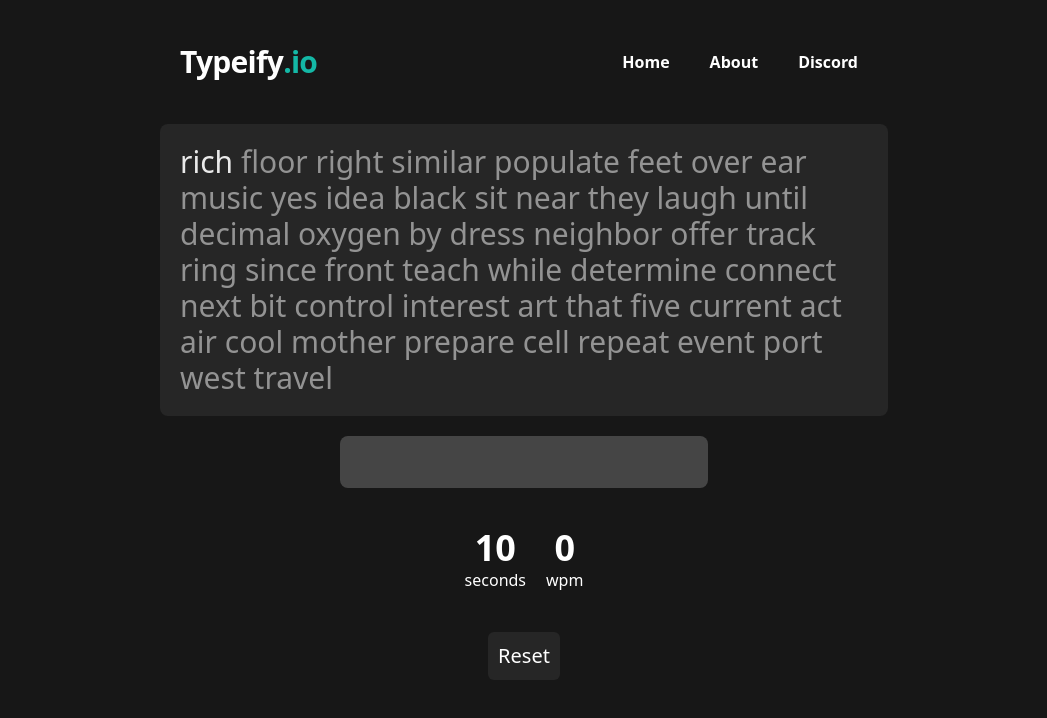
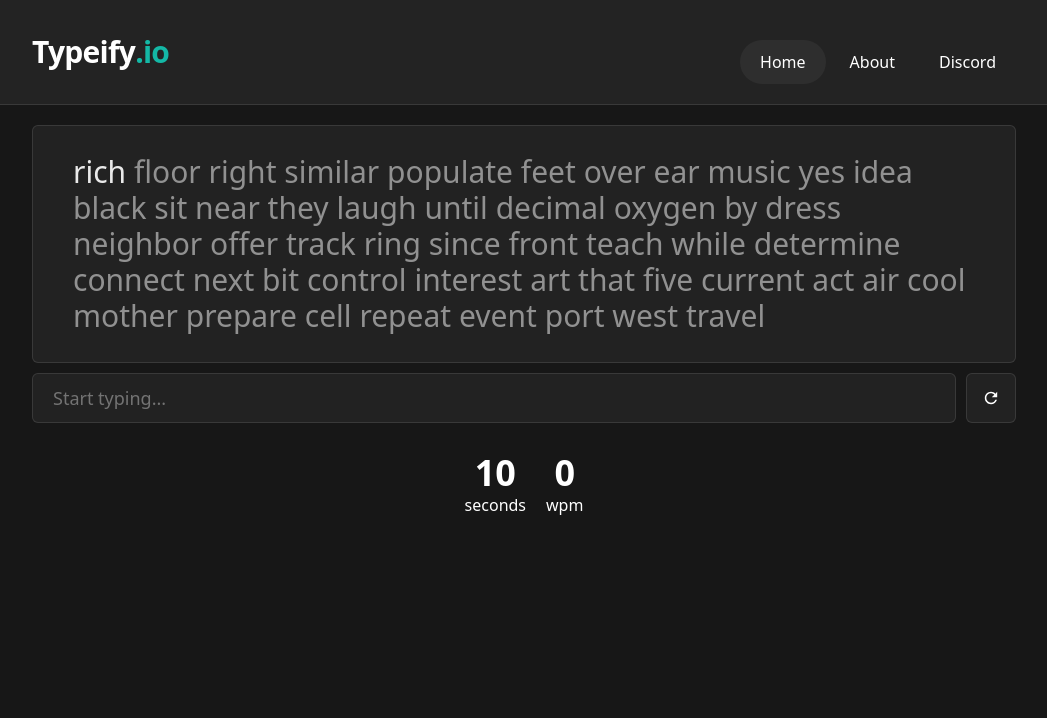
Before and after one commit to bmaczynski/Typeify, a React (Create React App) app: page / in a window 1280 px wide. Shown: the top 718 px of the page, without its empty margins (116-1163 px from the left). Built offline with nearby package versions, Linux system fonts and the light colour scheme.

Commit message:
refactoring

```diff
--- a/package.json
+++ b/package.json
@@ -9,6 +9,7 @@
     "axios": "^1.6.2",
     "react": "^18.2.0",
     "react-dom": "^18.2.0",
+    "react-icons": "^5.0.1",
     "react-router-dom": "^6.20.1",
     "react-scripts": "5.0.1",
     "web-vitals": "^2.1.4"
--- a/src/App.js
+++ b/src/App.js
@@ -7,8 +7,7 @@ import About from "./components/About";
 
 function App() {
   return (
-    <div className="w-full flex flex-col items-center h-screen overflow-hidden md:min-h-screen bg-neutral-900">
-      <div className="flex flex-col w-full p-10 md:p-5 md:max-w-screen-md">
+    <main>
       <Router>
         <Nav />
         <Routes>
@@ -16,8 +15,7 @@ function App() {
           <Route path="/about" element={<About />} />
         </Routes>
       </Router>
-      </div>
-    </div>
+    </main>
   );
 }
 
--- a/src/components/About.js
+++ b/src/components/About.js
@@ -1,16 +1,12 @@
-import React from "react";
-
 function About() {
   return (
-    <div className="flex bg-neutral-900 min-h-screen w-full justify-center items-center text-white">
-      <div className="bg-neutral-800 max-w-3xl mt-[-272px] rounded-md p-5 text-2xl tracking-wide font-medium">
-        Lorem ipsum dolor sit amet consectetur adipisicing elit. Quos,
-        dignissimos quasi, mollitia ex enim eveniet quam debitis rerum iusto
-        quidem pariatur amet voluptatem! Quam labore minus repudiandae maiores
-        harum dolor. Facilis dolor alias sed nesciunt totam eveniet officiis
-        autem nostrum quia, explicabo ratione illum numquam sit maiores tempora
-        facere, quasi quis ullam tenetur omnis ex quos sint veritatis earum.
-        Expedita!
+    <div className="text-white">
+      <div className="container">
+        <div className="bg-white/5 border border-white/10 rounded-md px-10 py-7 text-2xl tracking-wide font-medium">
+          Lorem ipsum dolor sit amet consectetur adipisicing elit. Quos, dignissimos quasi, mollitia ex enim eveniet quam debitis rerum iusto quidem pariatur amet voluptatem! Quam labore minus
+          repudiandae maiores harum dolor. Facilis dolor alias sed nesciunt totam eveniet officiis autem nostrum quia, explicabo ratione illum numquam sit maiores tempora facere, quasi quis ullam
+          tenetur omnis ex quos sint veritatis earum. Expedita!
+        </div>
       </div>
     </div>
   );
--- a/src/components/App.css
+++ b/src/components/App.css
@@ -1,3 +1,11 @@
 @tailwind base;
 @tailwind components;
 @tailwind utilities;
+
+body {
+  @apply bg-neutral-900;
+}
+
+.container {
+  @apply max-w-screen-lg mx-auto px-5;
+}
--- a/src/components/Main.js
+++ b/src/components/Main.js
@@ -1,6 +1,7 @@
 import React, { useState, useEffect } from "react";
 import { generateRandomWords } from "./WordList";
 import Timer from "./Timer";
+import { IoMdRefresh } from "react-icons/io";
 
 const Main = () => {
   const [currentWordIndex, setCurrentWordIndex] = useState(0);
@@ -10,13 +11,14 @@ const Main = () => {
   const [isStarted, setIsStarted] = useState(false);
   const [wordCount, setWordCount] = useState(0);
   const [isTimeUp, setIsTimeUp] = useState(false);
+  const [seconds, setSeconds] = useState(10);
 
-  // Use function from WordList that scrambles words stored within an array.
-  useEffect(() => {
   const fetchWords = async () => {
     const randomWords = await generateRandomWords(50);
     setWords(randomWords);
   };
+
+  useEffect(() => {
     fetchWords();
   }, []);
 
@@ -54,16 +56,7 @@ const Main = () => {
     const isCurrentWord = index === currentWordIndex;
     const isWordCorrect = wordCorrectness[index];
     return (
-      <span
-        key={index}
-        className={`text-xl md:text-3xl font-medium ${
-          isWordCorrect === false
-            ? "text-red-500"
-            : isWordCorrect
-            ? "text-black"
-            : "text-white text-opacity-50"
-        }`}
-      >
+      <span key={index} className={`text-xl md:text-3xl font-medium ${isWordCorrect === false ? "text-red-500" : isWordCorrect ? "text-black" : "text-white text-opacity-50"}`}>
         {word.split("").map((letter, letterIndex) => {
           let letterClass = "";
           if (isCurrentWord) {
@@ -92,22 +85,40 @@ const Main = () => {
     );
   };
   const wordRefs = words.map(() => React.createRef());
+
   return (
-    <div className="flex flex-col items-center gap-2.5 md:gap-5">
-      <div className="flex flex-wrap p-5 overflow-hidden mt-5 bg-neutral-800 rounded-lg select-none">
-        {words.map((word, index) => renderWord(word, index))}
-      </div>
+    <div className="flex flex-col items-center gap-2.5 container">
+      <div className="flex flex-wrap px-10 py-7 overflow-hidden bg-white/5 border border-white/10 rounded-md select-none">{words.map((word, index) => renderWord(word, index))}</div>
 
       {/* User input to type out current word. */}
+      <div className="flex gap-2.5 w-full">
         <input
           type="text"
           value={userInput}
           onChange={handleInputChange}
           onKeyDown={handleKeyDown}
           disabled={isTimeUp}
-        className="p-2.5 rounded-lg bg-white bg-opacity-20 text-white font-medium text-xl md:text-2xl tracking-wide outline-none"
+          className="px-5 py-2.5 bg-white/5 border-white/10 rounded-md border focus:border-teal-500 text-lg text-white !outline-none placeholder-neutral-500 w-full"
+          placeholder="Start typing..."
         />
-      <Timer onTimeUp={onTimeUp} wordCount={wordCount} isStarted={isStarted} />
+
+        <button
+          onClick={() => {
+            setCurrentWordIndex(0);
+            setUserInput("");
+            setWordCorrectness({});
+            setIsStarted(false);
+            setWordCount(0);
+            setIsTimeUp(false);
+            setSeconds(10);
+            fetchWords();
+          }}
+          className="h-[50px] aspect-square flex items-center justify-center bg-white/5 border border-white/10 rounded-md text-lg text-white font-semibold transition hover:bg-white/10 shrink-0"
+        >
+          <IoMdRefresh />
+        </button>
+      </div>
+      <Timer seconds={seconds} setSeconds={setSeconds} onTimeUp={onTimeUp} wordCount={wordCount} isStarted={isStarted} />
     </div>
   );
 };
--- a/src/components/Nav.js
+++ b/src/components/Nav.js
@@ -1,38 +1,33 @@
 import React from "react";
-import { Link } from "react-router-dom";
+import { Link, useLocation } from "react-router-dom";
 
 const Nav = () => {
+  const navLinks = [
+    { path: "/", text: "Home" },
+    { path: "/about", text: "About" },
+    { path: "https://discord.gg/U3eCyK6SGF", text: "Discord" },
+  ];
+
+  const location = useLocation();
+
   return (
     <>
-      <div className="flex flex-col md:flex-row w-full items-center bg-neutral-900 text-white p-5">
-        <h1 className="flex justify-center md:justify-normal w-full text-3xl font-bold tracking-tight ">
-          Typeify <span className="text-teal-500">.io</span>
-        </h1>
-        <div className="gap-5 font-semibold w-full flex justify-center md:justify-end">
-          <Link
-            className="p-2.5 hover:bg-neutral-800 rounded-md transition-all"
-            to="/"
-          >
-            Home
-          </Link>
-
-          <Link
-            className="p-2.5 hover:bg-neutral-800 rounded-md transition-all"
-            to="/about"
-          >
-            About
-          </Link>
-          <a
-            className="hover:bg-neutral-800 rounded-md p-2.5 transition-all"
-            href="https://discord.gg/U3eCyK6SGF"
-            target="_blank"
-            rel="noreferrer"
-          >
-            Discord
-          </a>
+      <div className="text-white bg-white/5 border-b border-white/10 p-5 mb-5">
+        <div className="flex flex-col lg:flex-row justify-between items-center container">
+          <h1 className="flex text-3xl font-bold tracking-tight">
+            Typeify <span className="text-teal-500">.io</span>
+          </h1>
+          <div className="gap-1 font-semibold flex mt-5">
+            {navLinks.map((link, index) => (
+              <Link key={index} className={`px-5 py-2.5 rounded-full font-medium transition ${location.pathname === link.path ? "bg-white/5" : "hover:bg-white/5 bg-transparent "}`} to={link.path}>
+                {link.text}
+              </Link>
+            ))}
+          </div>
         </div>
       </div>
     </>
   );
 };
+
 export default Nav;
--- a/src/components/Timer.js
+++ b/src/components/Timer.js
@@ -1,7 +1,6 @@
 import React, { useState, useEffect, useRef } from "react";
 
-const Timer = ({ wordCount, isStarted, onTimeUp }) => {
-  const [seconds, setSeconds] = useState(10);
+const Timer = ({ wordCount, isStarted, onTimeUp, seconds, setSeconds }) => {
   const [wpm, setWpm] = useState(0);
   const timerRef = useRef();
 
@@ -35,12 +34,6 @@ const Timer = ({ wordCount, isStarted, onTimeUp }) => {
           wpm
         </div>
       </div>
-      <button
-        className="flex text-white p-2.5 bg-neutral-800 rounded-md transition-all duration-200 text-sm md:text-xl"
-        onClick={() => window.location.reload()}
-      >
-        Reset
-      </button>
     </>
   );
 };
--- a/tailwind.config.js
+++ b/tailwind.config.js
@@ -1,10 +1,8 @@
 /** @type {import('tailwindcss').Config} */
 module.exports = {
-  content: [
-    "./src/**/*.{js,jsx,ts,tsx}",
-  ],
+  content: ["./src/**/*.{js,jsx,ts,tsx}"],
   theme: {
     extend: {},
   },
   plugins: [],
-}
+};
```
Also changed, not shown: 1 other file (tests, documents, lock files or other folders). Lines whose indentation alone changed are shown as unchanged.
